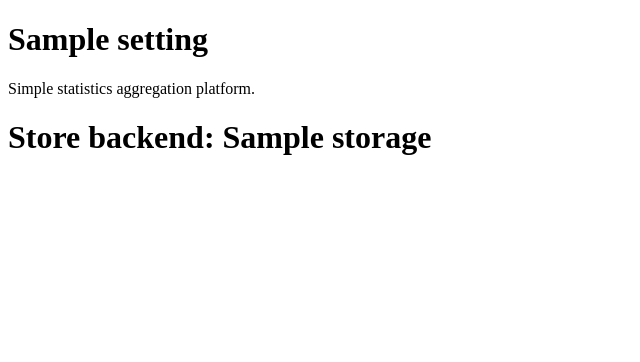
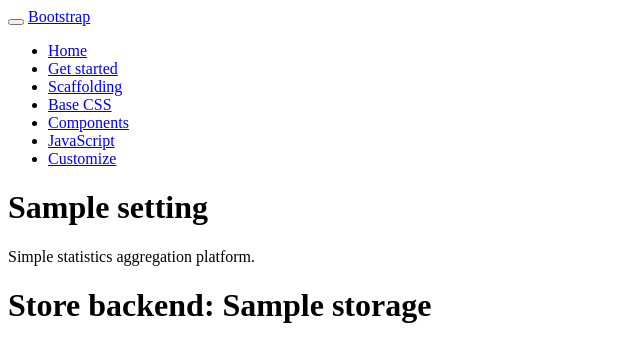
Before and after one commit to GottWall/GottWall, a Python web app: template gottwall/templates/base.html in a window 1280 px wide. Shown: the top 362 px of the page, without its empty margins (0-640 px from the left). Run offline with Jinja, Linux system fonts and the light colour scheme; the template is opened without the code that fills it: most values are stand-ins (such as "Sample title", 1, 10 or a date in 2020); some libraries are stand-ins or nearby versions.

Commit message:
Static handler fix

```diff
--- a/gottwall/app.py
+++ b/gottwall/app.py
@@ -55,14 +55,13 @@
             (r"/(?P<project>.+)/api/metrics", MetricsHandler, params),
             # Default HTTP backend
             (r"/(?P<project>.+)/api/store", HTTPBackendHandler, params),
-            (r"/", HomeHandler, params)]
+            (r"/", HomeHandler, params),]
 
         tornado.web.Application.__init__(self, self.dirty_handlers, **config)
 
     def configure_env(self):
         """Configure template env
         """
-
         searchpath = list(self.config.get("TEMPLATES_PATH", 'templates'))
 
         env = Environment(loader=FileSystemLoader(searchpath),
--- a/gottwall/default_config.py
+++ b/gottwall/default_config.py
@@ -23,7 +23,8 @@
 TEMPLATES_PATH = [
     os.path.join(os.path.dirname(__file__), "templates")
     ]
-static_path=os.path.join(os.path.dirname(__file__), "static")
+static_path = os.path.join(os.path.dirname(__file__), "static")
+static_url_prefix = "/static/"
 
 login_url = '/login'
 
--- a/gottwall/handlers.py
+++ b/gottwall/handlers.py
@@ -61,7 +61,8 @@
         :param \*\*kwargs: template context
         """
         kwargs['handler'] = self
-
+        if 'static' not in kwargs:
+            kwargs['static'] = self.config.get('static_url_prefix')
         data = self.render_to_string(template, context=kwargs)
         return self.finish(data)
 
--- a/gottwall/runner.py
+++ b/gottwall/runner.py
@@ -74,7 +74,7 @@
                action="store_true",
                dest="reload",
                default=False,
-               help="Auto realod source on changes") ]
+               help="Auto realod source on changes")]
 
     def run(self, port, reload, **kwargs):
         config = self._commandor_res
--- a/gottwall/templates/base.html
+++ b/gottwall/templates/base.html
@@ -1,11 +1,52 @@
 <!DOCTYPE html>
-<html>
+<html lang="en">
   <head>
     <title>{% block title %}{{ handler.settings['site_title'] }}{% endblock %}</title>
     <meta name="description" content="{{ handler.settings['site_title'] }}" />
-    <style type="text/css" media="all" src="static/css/main.css"></style>
+    <style type="text/css" media="all" src="{{ static }}/css/main.css"></style>
+    <style type="text/css" media="all" src="{{ static }}/vendor/bootstrap/css/bootstrap.min.css"></style>
+    <script type="text/javascript" src="{{ static }}/vendor/bootstrap/js/bootstrap.min.js"></script>
   </head>
   <body>
+
+    <div class="navbar navbar-inverse navbar-fixed-top">
+      <div class="navbar-inner">
+        <div class="container">
+          <button type="button" class="btn btn-navbar" data-toggle="collapse" data-target=".nav-collapse">
+            <span class="icon-bar"></span>
+            <span class="icon-bar"></span>
+            <span class="icon-bar"></span>
+          </button>
+          <a class="brand" href="./index.html">Bootstrap</a>
+          <div class="nav-collapse collapse">
+            <ul class="nav">
+              <li class="">
+                <a href="./index.html">Home</a>
+              </li>
+              <li class="">
+                <a href="./getting-started.html">Get started</a>
+              </li>
+              <li class="active">
+                <a href="./scaffolding.html">Scaffolding</a>
+              </li>
+              <li class="">
+                <a href="./base-css.html">Base CSS</a>
+              </li>
+              <li class="">
+                <a href="./components.html">Components</a>
+              </li>
+              <li class="">
+                <a href="./javascript.html">JavaScript</a>
+              </li>
+              <li class="">
+                <a href="./customize.html">Customize</a>
+              </li>
+            </ul>
+          </div>
+        </div>
+      </div>
+    </div>
+
     <h1>{{ handler.settings['site_title'] }}</h1>
     <p>Simple statistics aggregation platform</a>.
     <h1>Store backend: {{ storage }}</h2>
```
